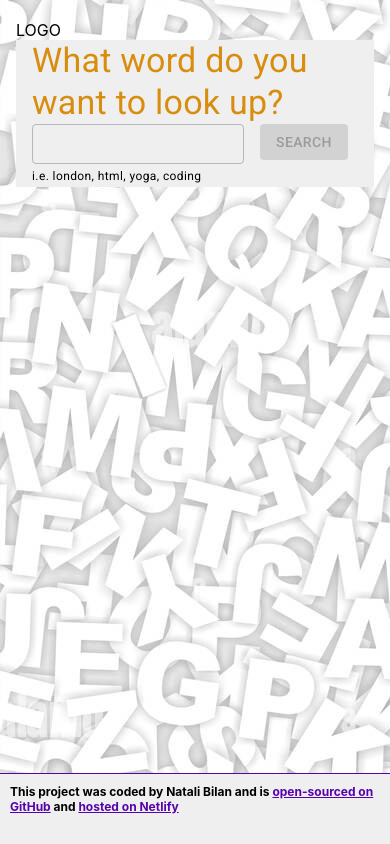
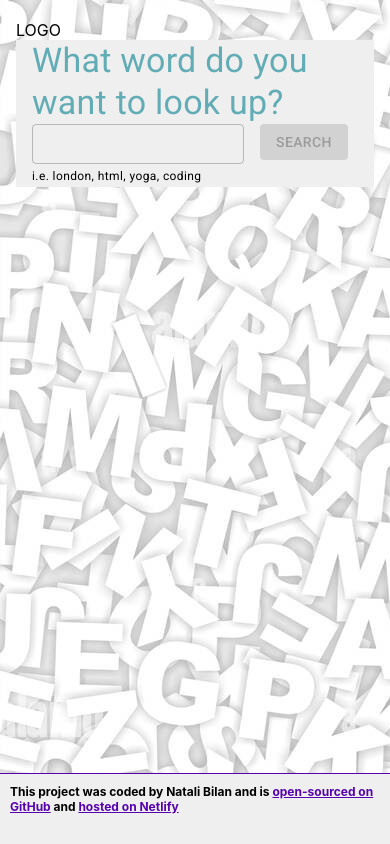
Before and after one commit to NataliBILAN/Dictionary-App, a React (Create React App) app: page / in a window 390 px wide. Built offline with nearby package versions, Linux system fonts and the light colour scheme.

Commit message:
phonetics

```diff
--- a/src/App.js
+++ b/src/App.js
@@ -1,5 +1,5 @@
 import { Container } from "@mui/system";
-import "./App.css";
+import "./App.scss";
 import Dictionary from "./components/Dictionary";
 import Footer from "./components/Footer";
 
--- a/src/components/Dictionary/Dictionary.scss
+++ b/src/components/Dictionary/Dictionary.scss
@@ -2,6 +2,7 @@
     background-color: #efefef;
 
     &-title {
-        color: #d88d0e;
+        // color: #d88d0e;
+        color: #62acb5;
     }
 }
--- a/src/components/Phonetics/Phonetics.jsx
+++ b/src/components/Phonetics/Phonetics.jsx
@@ -1,5 +1,4 @@
 import { React } from "react";
-import { CardMedia } from "@mui/material";
 import { IconButton } from "@mui/material";
 import PlayArrowIcon from "@mui/icons-material/PlayArrow";
 
```
Also changed, not shown: src/App.scss (renamed from src/App.css).
